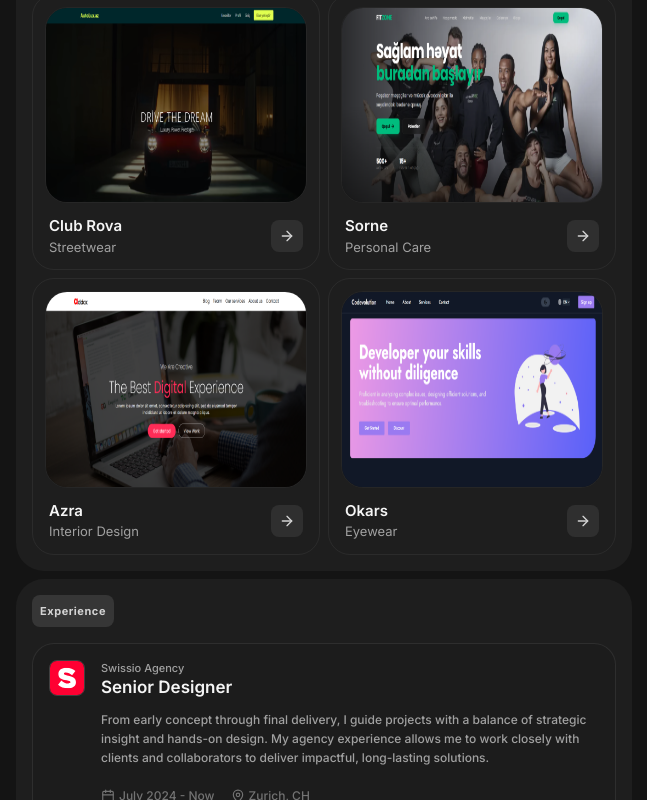
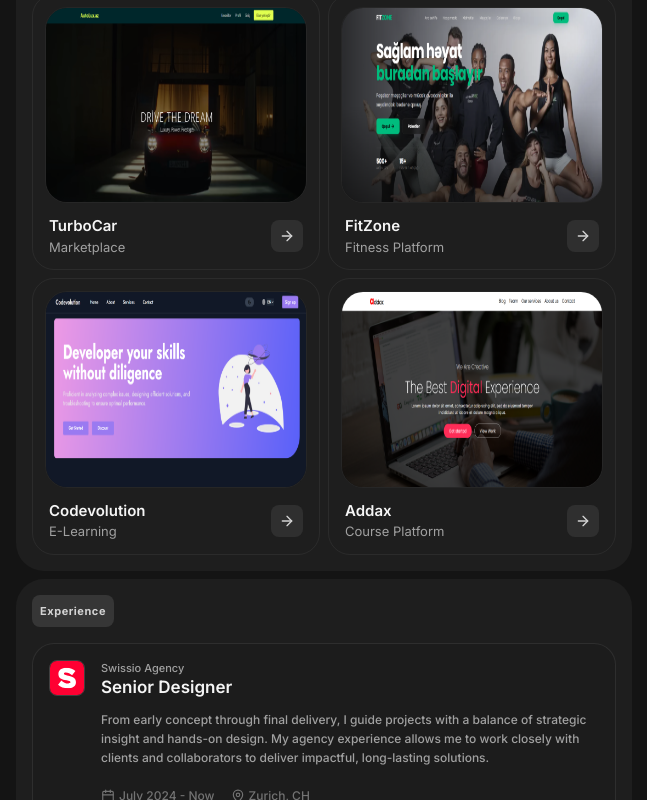
Before and after one commit to elxanoffical/my-resume, a Next.js app: page / in a window 1280 px wide. Shown: the part 620-1420 px from the top of the page, without its empty margins (316-963 px from the left). Built offline with nearby package versions, Linux system fonts and the light colour scheme.

Commit message:
Update Hero component: replace button with mailto link for contact and update projects data with new entries and descriptions

```diff
--- a/components/Hero.tsx
+++ b/components/Hero.tsx
@@ -59,19 +59,17 @@
                 <Download size={14} strokeWidth={1.5} />
                 Download CV
               </a>
-              <button
-                onClick={() =>
-                  (window.location.href = "elxanmeherremli9@gmail.com")
-                }
+              <a
+                href="mailto:elxanmeherremli9@gmail.com"
                 className="flex items-center justify-center gap-1.5 px-5 py-2.5 rounded-full text-[14px] md:text-[12px] font-medium
-                           border border-neutral-200 dark:border-neutral-700
-                           bg-white hover:bg-neutral-50 cursor-pointer
-                           dark:bg-neutral-900/20 dark:hover:bg-neutral-700/40
-                           transition-all active:scale-95 text-neutral-700 dark:text-neutral-200"
+             border border-neutral-200 dark:border-neutral-700
+             bg-white hover:bg-neutral-50 cursor-pointer
+             dark:bg-neutral-900/20 dark:hover:bg-neutral-700/40
+             transition-all active:scale-95 text-neutral-700 dark:text-neutral-200"
               >
                 <Mail size={14} strokeWidth={1.5} />
                 Get in Touch
-              </button>
+              </a>
             </div>
           </div>
         </div>
--- a/data/projects.ts
+++ b/data/projects.ts
@@ -1,50 +1,70 @@
 export const projectsData = [
   {
-    id: "club-rova",
-    title: "Club Rova",
-    category: "Streetwear",
-    industry: "Fashion",
+    id: "turbo-car",
+    title: "TurboCar",
+    category: "Marketplace",
+    industry: "Automotive",
     year: "2024",
-    client: "Club Rova",
-    services: "Web Design, Brand Identity",
-    description: "A premium streetwear brand focusing on minimalist aesthetics and high-quality materials.",
+    client: "Personal Project",
+    services: "Full Stack Development, Admin Dashboard, SSR",
+    description: "A comprehensive automotive marketplace inspired by turbo.az. It features a robust authentication system allowing users to list vehicles, combined with a dedicated admin workflow for listing verification and approval via Supabase backend.",
     image: "/projects/TurboCar/turboCar1.png",
-    images: ["/projects/TurboCar/turboCar1.png", "/projects/TurboCar/turboCar2.png", "/projects/TurboCar/turboCar3.png", "/projects/TurboCar/turboCar4.png"]
+    images: [
+      "/projects/TurboCar/turboCar1.png",
+      "/projects/TurboCar/turboCar2.png",
+      "/projects/TurboCar/turboCar3.png",
+      "/projects/TurboCar/turboCar4.png"
+    ]
   },
   {
-    id: "sorne",
-    title: "Sorne",
-    category: "Personal Care",
-    industry: "Beauty",
-    year: "2023",
-    client: "Sorne Labs",
-    services: "Package Design, UI/UX",
-    description: "Sorne provides eco-friendly personal care solutions. We created a visual language that communicates purity.",
+    id: "fitzone",
+    title: "FitZone",
+    category: "Fitness Platform",
+    industry: "Health & Wellness",
+    year: "2024",
+    client: "FitZone Global",
+    services: "Frontend Development, UI/UX Design, Framer Motion",
+    description: "A high-performance digital platform for fitness centers. Developed using React 19 and Tailwind CSS 4, it offers seamless user registration, automated email inquiries via Resend API, and fluid animations for an enhanced user experience.",
     image: "/projects/FitZone/fitzone1.png",
-    images: ["/projects/FitZone/fitzone1.png", "/projects/FitZone/fitzone2.png", "/projects/FitZone/fitzone3.png", "/projects/FitZone/fitzone4.png"]
+    images: [
+      "/projects/FitZone/fitzone1.png",
+      "/projects/FitZone/fitzone2.png",
+      "/projects/FitZone/fitzone3.png",
+      "/projects/FitZone/fitzone4.png"
+    ]
   },
   {
-    id: "azra",
-    title: "Azra",
-    category: "Interior Design",
-    industry: "Architecture",
+    id: "codevolution",
+    title: "Codevolution",
+    category: "E-Learning",
+    industry: "Education",
     year: "2023",
-    client: "Azra Studio",
-    services: "Web Design, 3D Rendering",
-    description: "Modern interior design solutions with a focus on sustainable and ergonomic living spaces.",
-    image: "/projects/Addax/addax1.png",
-    images: ["/projects/Addax/addax1.png", "/projects/Addax/addax2.png", "/projects/Addax/addax3.png", "/projects/Addax/addax4.png"]
+    client: "Codevolution Academy",
+    services: "Web Development, Multilingual Support, i18next",
+    description: "An innovative course platform designed for global accessibility. Built with a modular component architecture, it features full multilingual support to provide students with a seamless learning and pricing exploration experience.",
+    image: "/projects/Codevolution/codevolution1.png",
+    images: [
+      "/projects/Codevolution/codevolution1.png",
+      "/projects/Codevolution/codevolution2.png",
+      "/projects/Codevolution/codevolution3.png",
+      "/projects/Codevolution/codevolution4.png"
+    ]
   },
   {
-    id: "okars",
-    title: "Okars",
-    category: "Eyewear",
-    industry: "Retail",
-    year: "2024",
-    client: "Okars Vision",
-    services: "E-commerce, Branding",
-    description: "Handcrafted eyewear designed for comfort and style, blending traditional techniques with modern aesthetics.",
-    image: "/projects/Codevolution/codevolution1.png",
-    images: ["/projects/Codevolution/codevolution1.png", "/projects/Codevolution/codevolution2.png", "/projects/Codevolution/codevolution3.png", "/projects/Codevolution/codevolution4.png"]
+    id: "addax",
+    title: "Addax",
+    category: "Course Platform",
+    industry: "Education",
+    year: "2023",
+    client: "Addax Learning",
+    services: "Frontend Development, SASS, EmailJS",
+    description: "A professional landing page focused on academic excellence. It showcases instructor profiles and course details with a clean UI, featuring integrated communication tools and smooth navigation to bridge the gap between students and mentors.",
+    image: "/projects/Addax/addax1.png",
+    images: [
+      "/projects/Addax/addax1.png",
+      "/projects/Addax/addax2.png",
+      "/projects/Addax/addax3.png",
+      "/projects/Addax/addax4.png"
+    ]
   }
 ];
```
